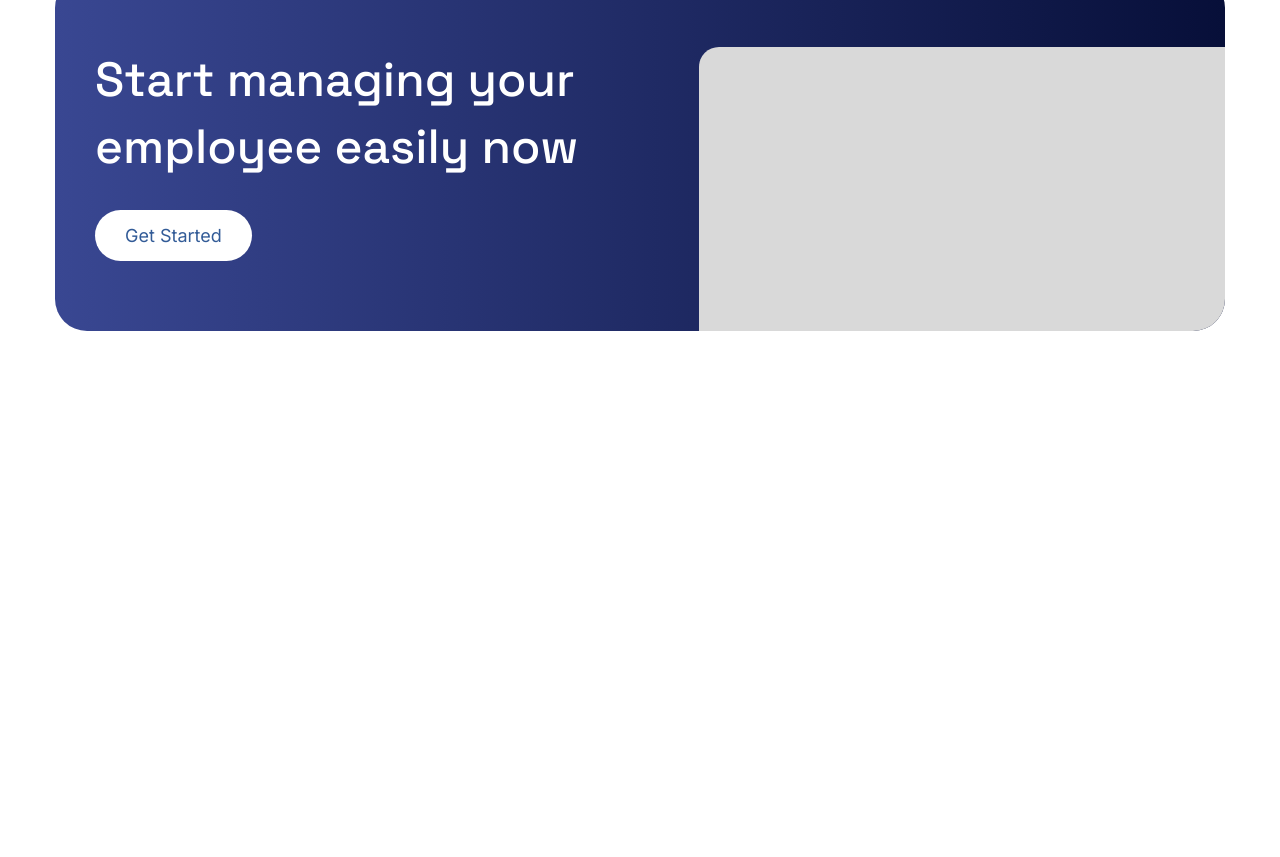
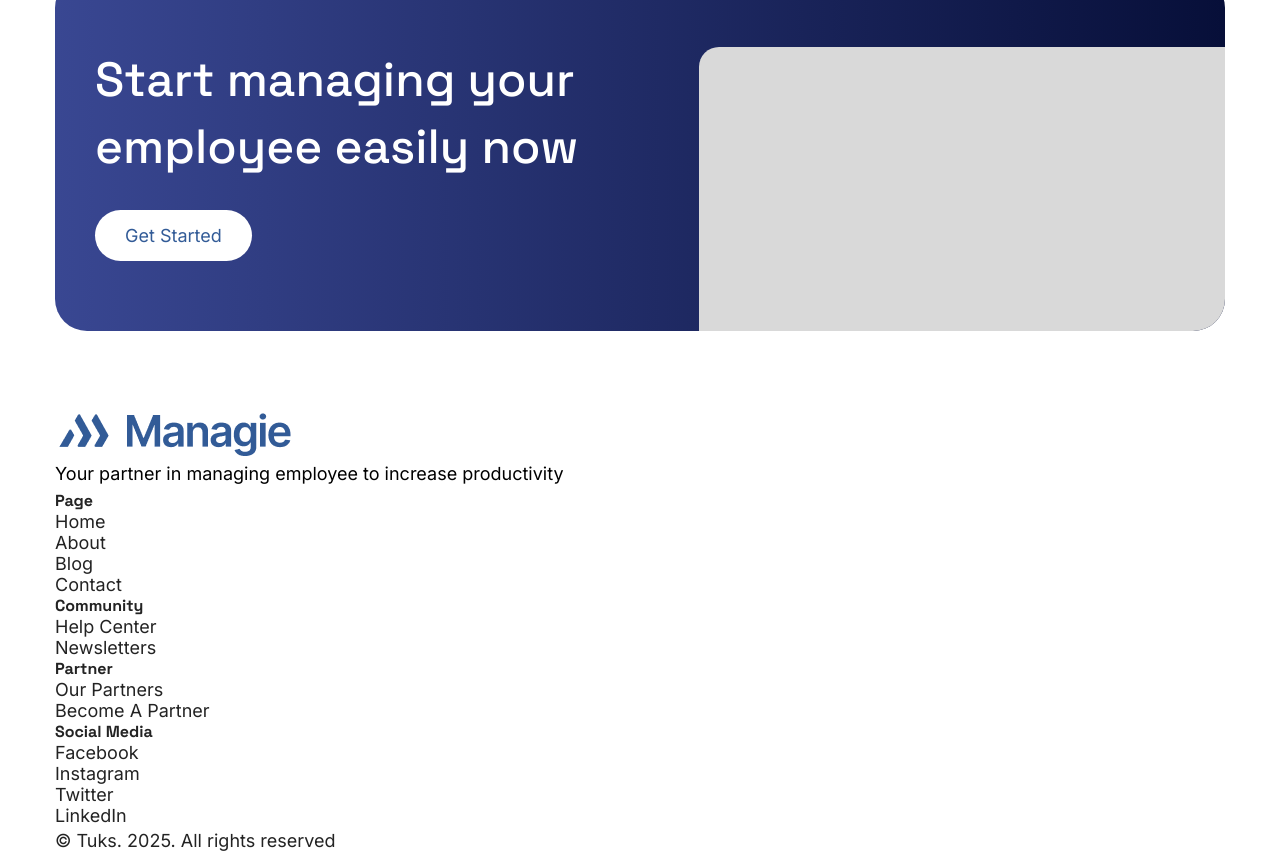
Before and after one commit to stay-close/Managie, a plain HTML site: page index.html in a window 1280 px wide. Shown: the part 4255-5112 px from the top of the page. Before the commit the page ends 4656 px from the top, so only its background shows below. Drawn offline with Linux system fonts and the light colour scheme.

Commit message:
footer area html code added

```diff
--- a/index.html
+++ b/index.html
@@ -247,7 +247,11 @@
                     </div>
                   </div>
                   <div class="comment_text">
-                    <p class="light">What a platform! Very helpful for HR manager work in managing employees, etc. I highly recommend it to all of you! Good job Manager! Best!</p>
+                    <p class="light">
+                      What a platform! Very helpful for HR manager work in
+                      managing employees, etc. I highly recommend it to all of
+                      you! Good job Manager! Best!
+                    </p>
                   </div>
                 </div>
                 <div class="comment_user">
@@ -278,7 +282,11 @@
                     </div>
                   </div>
                   <div class="comment_text">
-                    <p class="light">What a platform! Very helpful for HR manager work in managing employees, etc. I highly recommend it to all of you! Good job Manager! Best!</p>
+                    <p class="light">
+                      What a platform! Very helpful for HR manager work in
+                      managing employees, etc. I highly recommend it to all of
+                      you! Good job Manager! Best!
+                    </p>
                   </div>
                 </div>
                 <div class="comment_user">
@@ -313,60 +321,95 @@
         <div class="our_packages_content">
           <div class="section_heading">
             <h3>See our best pricing for your needs</h3>
-            <p class="dark">Get attractive offers this month, start your employee management easily!</p>
+            <p class="dark">
+              Get attractive offers this month, start your employee management
+              easily!
+            </p>
           </div>
           <div class="all_packages">
             <div class="single_pack">
-            <h4 class="pack_name"> <i class="fa-solid fa-paper-plane"></i> Basic Plan</h4>
+              <h4 class="pack_name">
+                <i class="fa-solid fa-paper-plane"></i> Basic Plan
+              </h4>
               <div class="price">
                 <h4>$5<span> /month</span></h4>
               </div>
               <p class="light">Pay anually or monthly</p>
               <ul>
-              <li><i class="fa-solid fa-circle-check"></i>Access Managie forever</li>
-              <li><i class="fa-solid fa-circle-check"></i>Collaborate with 1 departement</li>
+                <li>
+                  <i class="fa-solid fa-circle-check"></i>Access Managie forever
+                </li>
+                <li>
+                  <i class="fa-solid fa-circle-check"></i>Collaborate with 1
+                  departement
+                </li>
                 <li><i class="fa-solid fa-circle-check"></i>1TB Storage</li>
-              <li class="not_allowed"><i class="fa-solid fa-circle-xmark"></i>Access all menu</li>
-              <li class="not_allowed"><i class="fa-solid fa-circle-xmark"></i>Add 5 departement</li>
+                <li class="not_allowed">
+                  <i class="fa-solid fa-circle-xmark"></i>Access all menu
+                </li>
+                <li class="not_allowed">
+                  <i class="fa-solid fa-circle-xmark"></i>Add 5 departement
+                </li>
               </ul>
               <div class="buy_pack_btn">
                 <a href="#" class="btn">Get Your Basic Plan</a>
               </div>
-           </div> <!--/single_pack-->
+            </div>
+            <!--/single_pack-->
             <div class="single_pack">
-            <h4 class="pack_name"> <i class="fa-solid fa-bolt"></i> Pro Plan</h4>
+              <h4 class="pack_name">
+                <i class="fa-solid fa-bolt"></i> Pro Plan
+              </h4>
               <div class="price">
                 <h4>$30<span> /month</span></h4>
               </div>
               <p class="light">Pay anually or monthly</p>
               <ul>
-              <li><i class="fa-solid fa-circle-check"></i>Access Managie forever</li>
-              <li><i class="fa-solid fa-circle-check"></i>Collaborate with 1 departement</li>
+                <li>
+                  <i class="fa-solid fa-circle-check"></i>Access Managie forever
+                </li>
+                <li>
+                  <i class="fa-solid fa-circle-check"></i>Collaborate with 1
+                  departement
+                </li>
                 <li><i class="fa-solid fa-circle-check"></i>2TB Storage</li>
                 <li><i class="fa-solid fa-circle-check"></i>Access all menu</li>
-              <li><i class="fa-solid fa-circle-check"></i>Add 5 departement</li>
+                <li>
+                  <i class="fa-solid fa-circle-check"></i>Add 5 departement
+                </li>
               </ul>
               <div class="buy_pack_btn">
                 <a href="#" class="btn">Get Your Pro Plan</a>
               </div>
-           </div> <!--/single_pack-->
+            </div>
+            <!--/single_pack-->
             <div class="single_pack">
-            <h4 class="pack_name"> <i class="fa-solid fa-crown"></i> Supreme Plan</h4>
+              <h4 class="pack_name">
+                <i class="fa-solid fa-crown"></i> Supreme Plan
+              </h4>
               <div class="price">
                 <h4>$90<span> /month</span></h4>
               </div>
               <p class="light">Pay anually or monthly</p>
               <ul>
-              <li><i class="fa-solid fa-circle-check"></i>Everything in Pro Plan</li>
-              <li><i class="fa-solid fa-circle-check"></i>Unlimited access all feature</li>
+                <li>
+                  <i class="fa-solid fa-circle-check"></i>Everything in Pro Plan
+                </li>
+                <li>
+                  <i class="fa-solid fa-circle-check"></i>Unlimited access all
+                  feature
+                </li>
                 <li><i class="fa-solid fa-circle-check"></i>10TB Storage</li>
-              <li><i class="fa-solid fa-circle-check"></i>Weekly resource update</li>
+                <li>
+                  <i class="fa-solid fa-circle-check"></i>Weekly resource update
+                </li>
                 <li><i class="fa-solid fa-circle-check"></i>Customize menu</li>
               </ul>
               <div class="buy_pack_btn">
                 <a href="#" class="btn">Get Your Supreme Plan</a>
               </div>
-           </div> <!--/single_pack-->
+            </div>
+            <!--/single_pack-->
           </div>
         </div>
         <!--/our_packages_content-->
@@ -381,12 +424,10 @@
     <section class="get_started_area">
       <div class="container">
         <div class="get_started_content">
-
           <div class="section_heading">
             <h3>Start managing your employee easily now</h3>
             <a href="#" class="btn">get started</a>
           </div>
-
         </div>
         <!--/get_started_content-->
       </div>
@@ -399,7 +440,55 @@
 
     <footer class="footer_area">
       <div class="container">
-        <div class="footer_content"></div>
+        <div class="footer_content">
+          <div class="footer_top_links">
+            <ul>
+              <li>
+                <picture>
+                  <img src="./images/footer_logo.png" alt="logo" />
+                </picture>
+                <p>
+                  Your partner in managing employee to increase productivity
+                </p>
+              </li>
+              <li>
+                <h4 class="link_heading">Page</h4>
+                <ul>
+                  <li><a href="#">Home</a></li>
+                  <li><a href="#">About</a></li>
+                  <li><a href="#">Blog</a></li>
+                  <li><a href="#">Contact</a></li>
+                </ul>
+              </li>
+              <li>
+                <h4 class="link_heading">Community</h4>
+                <ul>
+                  <li><a href="#">Help Center</a></li>
+                  <li><a href="#">Newsletters</a></li>
+                </ul>
+              </li>
+              <li>
+                <h4 class="link_heading">Partner</h4>
+                <ul>
+                  <li><a href="#">Our Partners</a></li>
+                  <li><a href="#">Become a Partner</a></li>
+                </ul>
+              </li>
+              <li>
+                <h4 class="link_heading">Social Media</h4>
+                <ul>
+                  <li><a href="#">Facebook</a></li>
+                  <li><a href="#">Instagram</a></li>
+                  <li><a href="#">Twitter</a></li>
+                  <li><a href="#">LinkedIn</a></li>
+                </ul>
+              </li>
+            </ul>
+          </div>
+          <div class="footer_copyright">
+            <p class="dark">&copy; Tuks. 2025. All rights reserved</p>
+          </div>
+        </div>
         <!--/footer_content-->
       </div>
       <!--/container-->
```
Also changed, not shown: images/footer_logo.png (added). Lines whose indentation alone changed are shown as unchanged.
